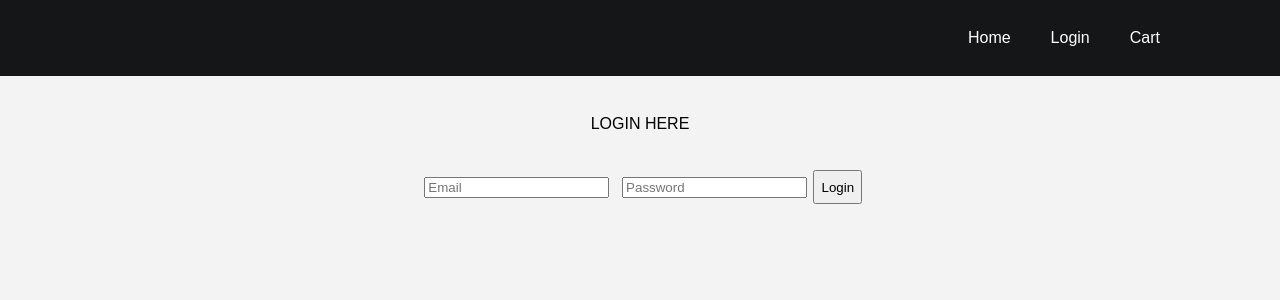
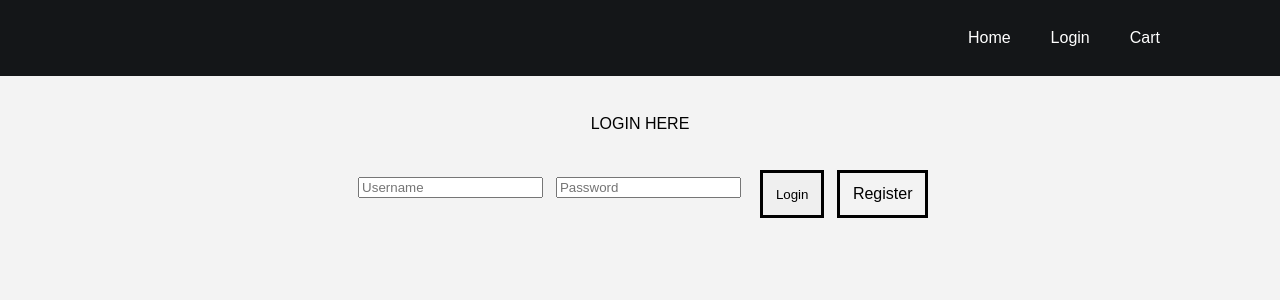
Before and after one commit to april5622/ordering-food-online, a React (Create React App) app in the folder food-online/: page /login in a window 1280 px wide. Shown: the top 300 px of the page. Built offline with nearby package versions, Linux system fonts and the light colour scheme.

Commit message:
created register button for login form

```diff
--- a/food-online/src/components/LoginPage.js
+++ b/food-online/src/components/LoginPage.js
@@ -1,15 +1,15 @@
 import React, { useState } from 'react';
 import "../css/LoginPage.css";
 import axios from "axios";
-import { useHistory } from 'react-router-dom';
-//import {Link} from "react-router-dom;"
+import { Link, useHistory } from 'react-router-dom';
+
 
 
 function LoginPage(props) {
     let history = useHistory();
 
     const [userInfo, setUserInfo] = useState({
-        email: "",
+        username: "",
         password: ""
     });
 
@@ -45,12 +45,12 @@ function LoginPage(props) {
         <div className="login-container">
             <h3>LOGIN HERE</h3>
             <form onSubmit={handleSubmit}>
-                <label htmlFor="Email">
-                    <input className="email-input"
+                <label htmlFor="username">
+                    <input className="username-input"
                         type="text"
-                        placeholder="Email"
-                        name="email"
-                        value={userInfo.email}
+                        placeholder="Username"
+                        name="username"
+                        value={userInfo.username}
                         onChange={handleChange}
                     />
                 </label>
@@ -65,10 +65,10 @@ function LoginPage(props) {
                     />
                 </label>
 
-                <button type="submit">Login</button>
+                <button type="submit" onSubmit={handleSubmit}>Login</button>
 
+                <Link className="registerbutton" to="/register">Register</Link>
 
-                {/* <Link to="/register">Register</Link> */}
             </form>
         </div>
     )
--- a/food-online/src/css/LoginPage.css
+++ b/food-online/src/css/LoginPage.css
@@ -12,3 +12,16 @@ form{
 label{
     margin: 0.5%;
 }
+
+button {
+    margin-left: 1%;
+    margin-right: 1%;
+    border: solid black;
+    padding: 1%;
+}
+
+.registerbutton{
+    color: black;
+    border: solid black;
+    padding: 1%;
+}
```
